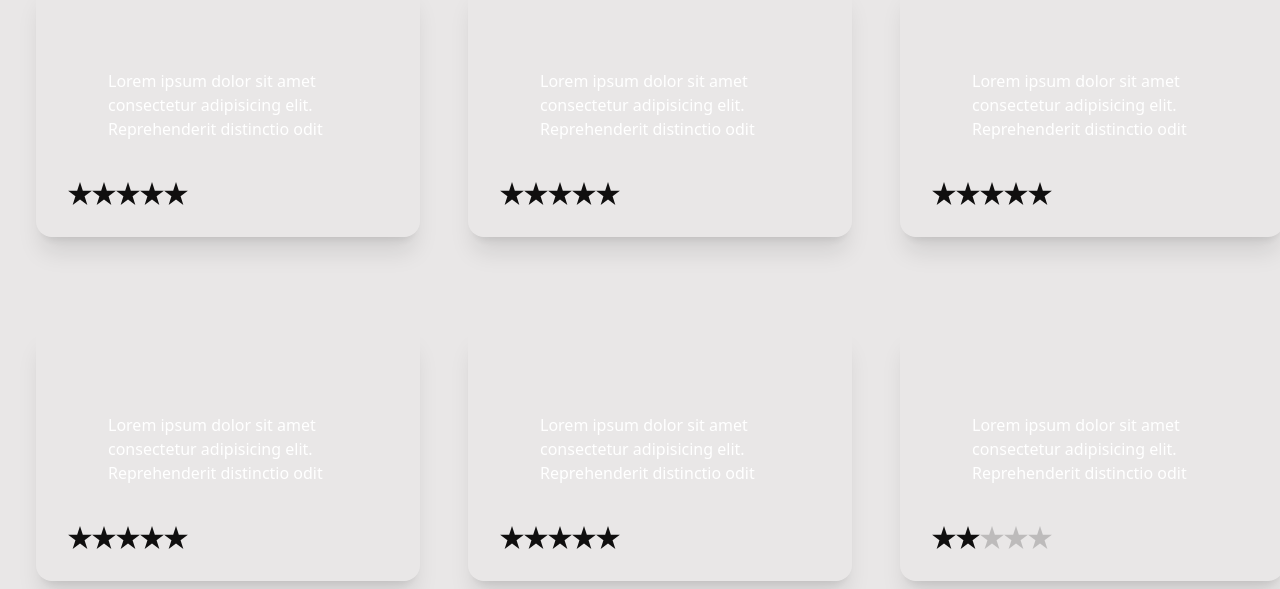
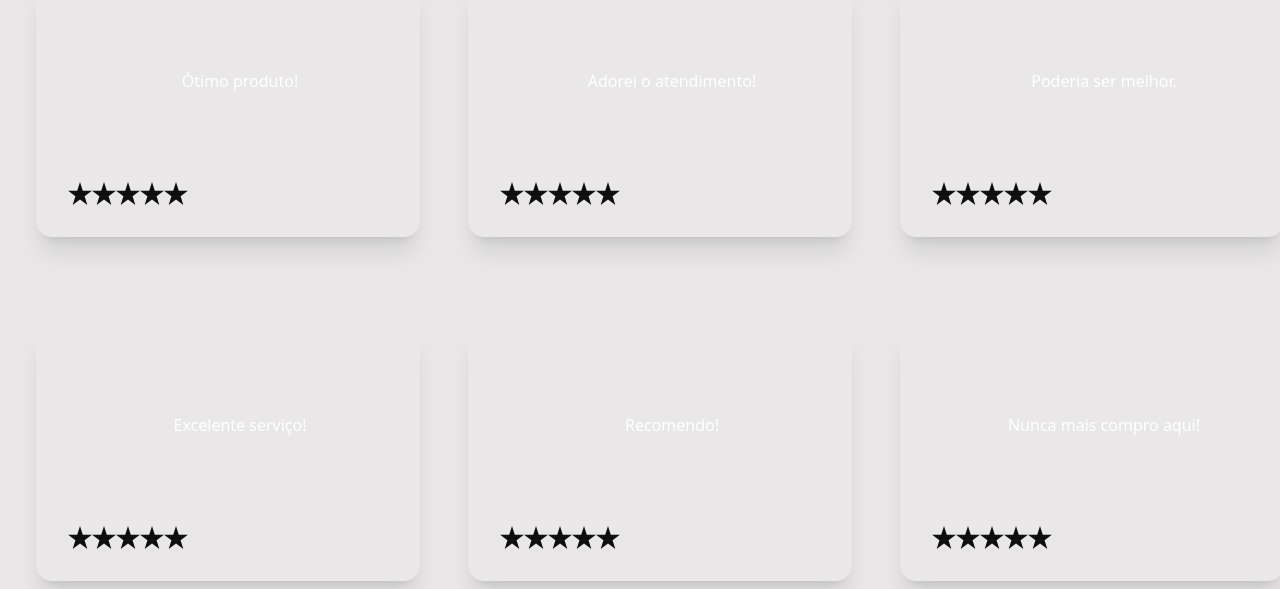
Before and after one commit to JulianaMariaSousaMesquita/ada-hack-front-end-vem-ser-tech-2024, a React (Vite) app: page /feedbacks in a window 1280 px wide. Shown: the part 211-800 px from the top of the page. Built offline with nearby package versions, Linux system fonts and the light colour scheme.

Commit message:
Creating Dynamic Form

```diff
--- a/src/components/CardFeedback/index.tsx
+++ b/src/components/CardFeedback/index.tsx
@@ -1,6 +1,19 @@
 import React from "react";
 
-const CardFeedback: React.FC = () => {
+interface CardFeedbackProps {
+  message: string;
+  rating: number;
+}
+
+const CardFeedback: React.FC<CardFeedbackProps> = ({ message, rating }) => {
+  const renderStars = () => {
+    const stars = [];
+    for (let i = 0; i < 5; i++) {
+      stars.push(<input key={i} type="radio" name="rating" className={`mask mask-star ${i < rating ? 'checked' : ''}`} />);
+    }
+    return stars;
+  };
+
   return (
     <div className="card w-96 bg-custom-blue shadow-xl m-9">
       <div className="bg-custom-purple h-10 w-auto rounded"></div>
@@ -9,26 +22,14 @@ const CardFeedback: React.FC = () => {
           <div className="bg-custom-teste opacity-20 absolute inset-0 ml-6 h-36"></div>
           <div className="flex items-center justify-center">
             <div className="text-container p-4 ml-6">
-              <span className="text-white">
-                Lorem ipsum dolor sit amet consectetur adipisicing elit.
-                Reprehenderit distinctio odit
-              </span>
+              <span className="text-white">{message}</span>
             </div>
           </div>
         </div>
 
         <div className="card-actions justify-start mt-6">
           <div className="rating">
-            <input type="radio" name="rating-1" className="mask mask-star" />
-            <input
-              type="radio"
-              name="rating-1"
-              className="mask mask-star"
-              defaultChecked
-            />
-            <input type="radio" name="rating-1" className="mask mask-star" />
-            <input type="radio" name="rating-1" className="mask mask-star" />
-            <input type="radio" name="rating-1" className="mask mask-star" />
+            {renderStars()}
           </div>
         </div>
       </div>
--- a/src/components/FormFeedback/index.tsx
+++ b/src/components/FormFeedback/index.tsx
@@ -1,9 +1,31 @@
-import React, { useState } from 'react';
+import React, { useState, useEffect } from 'react';
 import CardFeedback from '../CardFeedback';
 import NewFeedback from '../NewFeedback';
 
+interface FeedbackData {
+    message: string;
+    rating: number;
+}
+
 const FormFeedback: React.FC = () => {
     const [isModalOpen, setIsModalOpen] = useState(false);
+    const [feedbackData, setFeedbackData] = useState<FeedbackData[]>([]);
+
+    useEffect(() => {
+        const initialFeedbackData: FeedbackData[] = [
+            { message: "Ótimo produto!", rating: 5 },
+            { message: "Adorei o atendimento!", rating: 4 },
+            { message: "Poderia ser melhor.", rating: 3 },
+            { message: "Excelente serviço!", rating: 5 },
+            { message: "Recomendo!", rating: 4 },
+            { message: "Nunca mais compro aqui!", rating: 1 },
+        ];
+        setFeedbackData(initialFeedbackData);
+    }, []);
+
+    const addFeedback = (newFeedback: FeedbackData) => {
+        setFeedbackData([...feedbackData, newFeedback]);
+    };
 
     const handleModalOpen = () => {
         setIsModalOpen(true);
@@ -17,12 +39,9 @@ const FormFeedback: React.FC = () => {
         <div>
             <div className="bg-custom-blue overflow-hidden flex justify-center items-center mt-1">
                 <div className="carousel carousel-center rounded-box grid grid-cols-1 sm:grid-cols-2 md:grid-cols-3 lg:grid-cols-3 xl:grid-cols-3 gap-4 mt">
-                    <CardFeedback />
-                    <CardFeedback />
-                    <CardFeedback />
-                    <CardFeedback />
-                    <CardFeedback />
-                    <CardFeedback />
+                    {feedbackData.map((feedback, index) => (
+                        <CardFeedback key={index} message={feedback.message} rating={feedback.rating} />
+                    ))}
                 </div>
             </div>
             <div className="bg-custom-blue overflow-hidden flex justify-center items-center h-40">
@@ -32,7 +51,7 @@ const FormFeedback: React.FC = () => {
                     </span>
                 </button>
             </div>
-            <NewFeedback isOpen={isModalOpen} onClose={handleModalClose} />
+            <NewFeedback isOpen={isModalOpen} onClose={handleModalClose} addFeedback={addFeedback} />
         </div>
     );
 };
--- a/src/components/NewFeedback/index.tsx
+++ b/src/components/NewFeedback/index.tsx
@@ -1,11 +1,29 @@
-import React from 'react';
+import React, { useState } from 'react';
 
 interface NewFeedbackProps {
     isOpen: boolean;
     onClose: () => void;
+    addFeedback: (newFeedback: { message: string, rating: number }) => void;
 }
 
-const NewFeedback: React.FC<NewFeedbackProps> = ({ isOpen, onClose }) => {
+const NewFeedback: React.FC<NewFeedbackProps> = ({ isOpen, onClose, addFeedback }) => {
+    const [message, setMessage] = useState("");
+    const [rating, setRating] = useState(3);
+
+    const handleRatingChange = (event: React.ChangeEvent<HTMLInputElement>) => {
+        const newRating = parseInt(event.target.value);
+        setRating(newRating);
+    };
+
+    const handleFeedbackChange = (event: React.ChangeEvent<HTMLTextAreaElement>) => {
+        setMessage(event.target.value);
+    };
+
+    const handleSubmit = () => {
+        addFeedback({ message, rating });
+        onClose();
+    };
+
     return (
         isOpen && (
             <div className="fixed inset-0 flex items-center justify-center">
@@ -24,15 +42,15 @@ const NewFeedback: React.FC<NewFeedbackProps> = ({ isOpen, onClose }) => {
                             , e outras questões relacionadas ao ambiente de trabalho
                         </p>
                         <div className="rating mt-6">
-                            <input type="radio" name="rating-1" className="mask mask-star" />
-                            <input type="radio" name="rating-1" className="mask mask-star" checked />
-                            <input type="radio" name="rating-1" className="mask mask-star" />
-                            <input type="radio" name="rating-1" className="mask mask-star" />
-                            <input type="radio" name="rating-1" className="mask mask-star" />
+                            <input type="radio" name="rating" className="mask mask-star" value={1} onChange={handleRatingChange} />
+                            <input type="radio" name="rating" className="mask mask-star" value={2} onChange={handleRatingChange} />
+                            <input type="radio" name="rating" className="mask mask-star" value={3} onChange={handleRatingChange} defaultChecked />
+                            <input type="radio" name="rating" className="mask mask-star" value={4} onChange={handleRatingChange} />
+                            <input type="radio" name="rating" className="mask mask-star" value={5} onChange={handleRatingChange} />
                         </div>
-                        <textarea className="textarea textarea-bordered text-black w-96 h-32 mt-10 mb-10 bg-white border rounded-md px-3 py-2 resize-none" placeholder="Digite seu feedback aqui"></textarea>
+                        <textarea className="textarea textarea-bordered text-black w-96 h-32 mt-10 mb-10 bg-white border rounded-md px-3 py-2 resize-none" placeholder="Digite seu feedback aqui" value={message} onChange={handleFeedbackChange}></textarea>
                         <div className="modal-action mt-4">
-                            <button className="btn rounded-full h-10 w-96 bg-base-300" onClick={onClose}>Send Feedback</button>
+                            <button className="btn rounded-full h-10 w-96 bg-base-300" onClick={handleSubmit}>Send Feedback</button>
                         </div>
                     </div>
                 </div>
```
